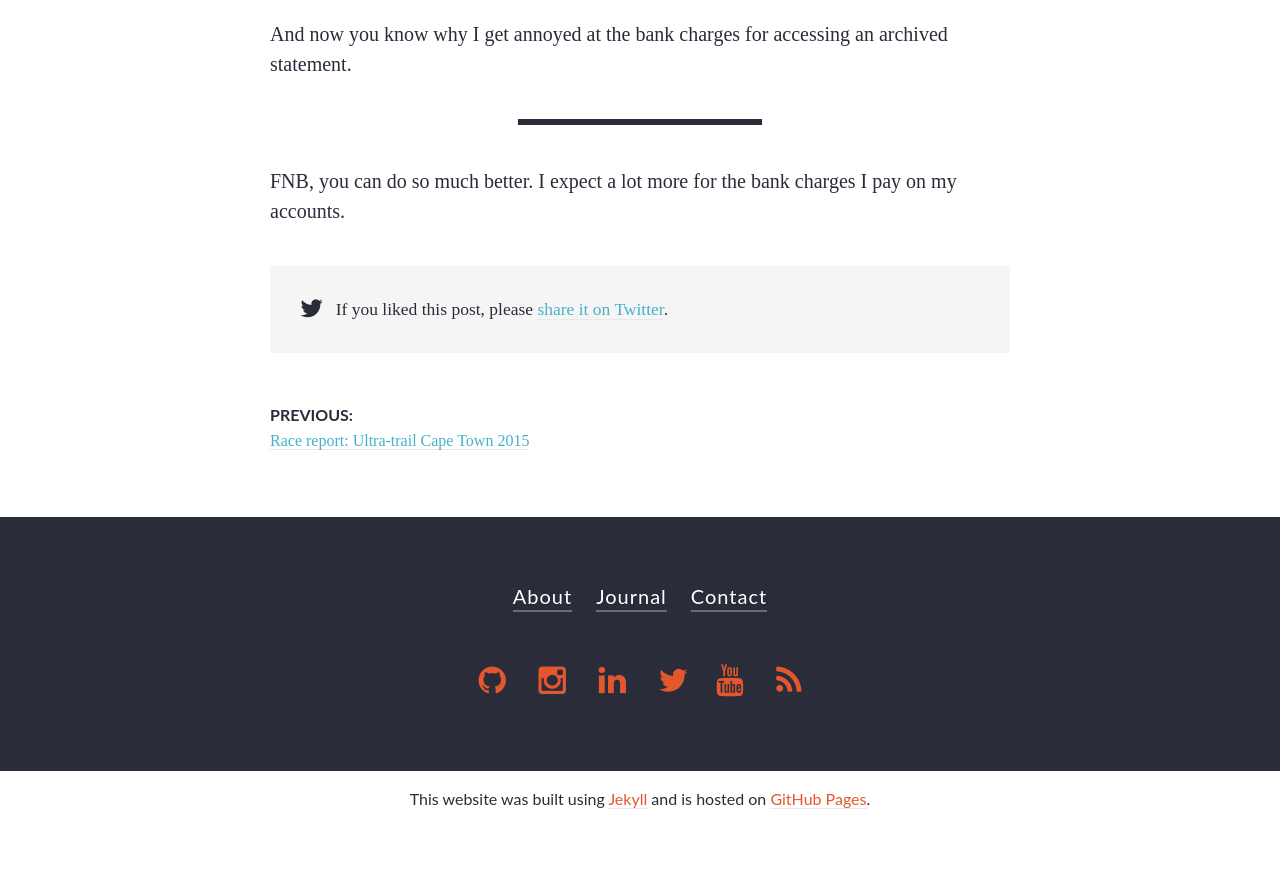
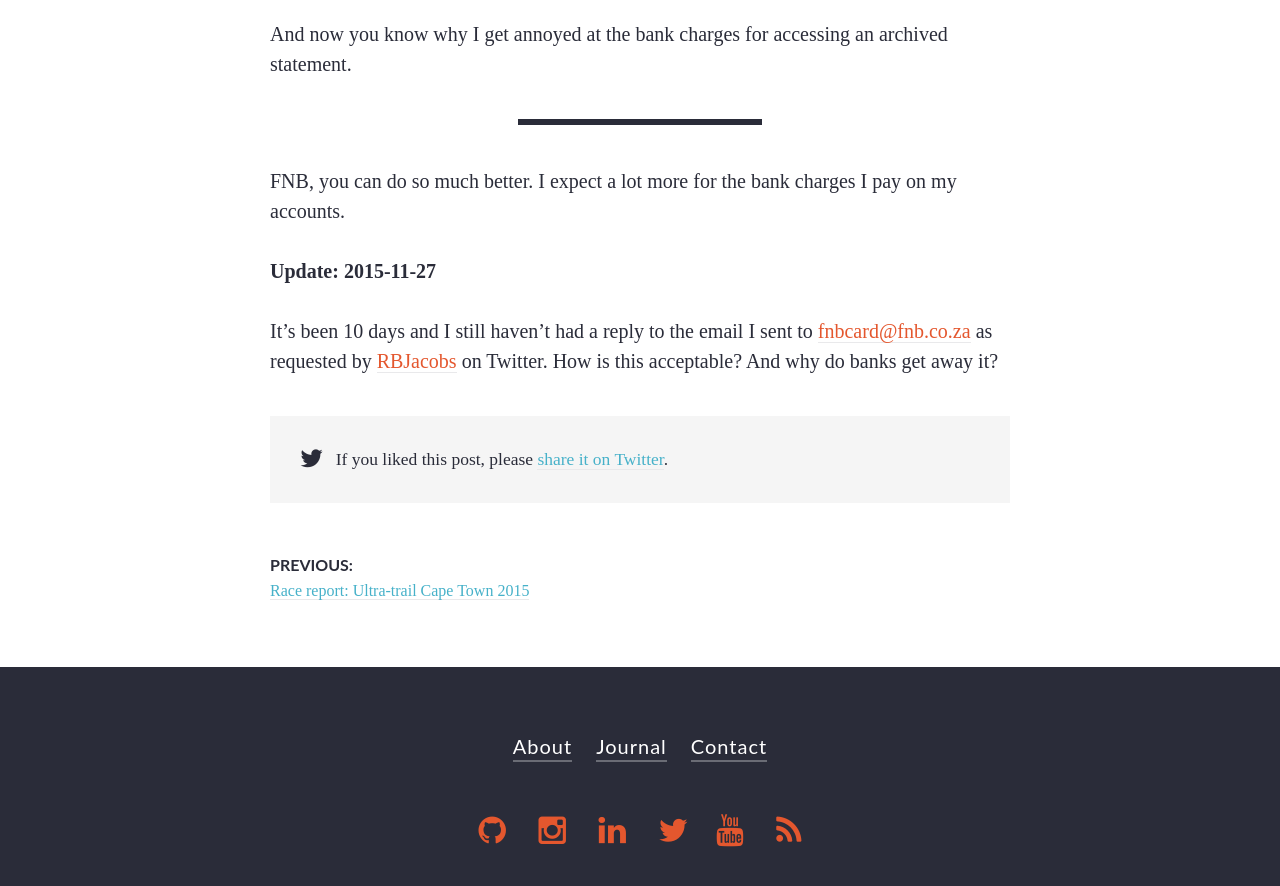
Before and after one commit to michaelthorne/michaelthorne.github.io, a Jekyll site: the page built from _posts/2015-11-21-cross-channel-user-experience-with-fnb.md, in a window 1280 px wide and 900 px high, scrolled down 3339 px. Shown: the top 886 px of the window. Built offline with Jekyll 4.4.1, drawn with Linux system fonts in a browser that asks for light colours; some web fonts are replaced; comment, search, counter and statistics services are not loaded; before the commit the page ends 4166 px from its top, so only the background shows below that.

Commit message:
Update post

```diff
--- a/_posts/2015-11-21-cross-channel-user-experience-with-fnb.md
+++ b/_posts/2015-11-21-cross-channel-user-experience-with-fnb.md
@@ -70,3 +70,8 @@
 ---
 
 FNB, you can do so much better. I expect a lot more for the bank charges I pay on my accounts.
+
+**Update: 2015-11-27**
+
+It’s been 10 days and I still haven’t had a reply to the email I sent to [fnbcard@fnb.co.za](mailto:fnbcard@fnb.co.za)
+as requested by [RBJacobs](https://twitter.com/Rbjacobs) on Twitter. How is this acceptable? And why do banks get away it?
```
